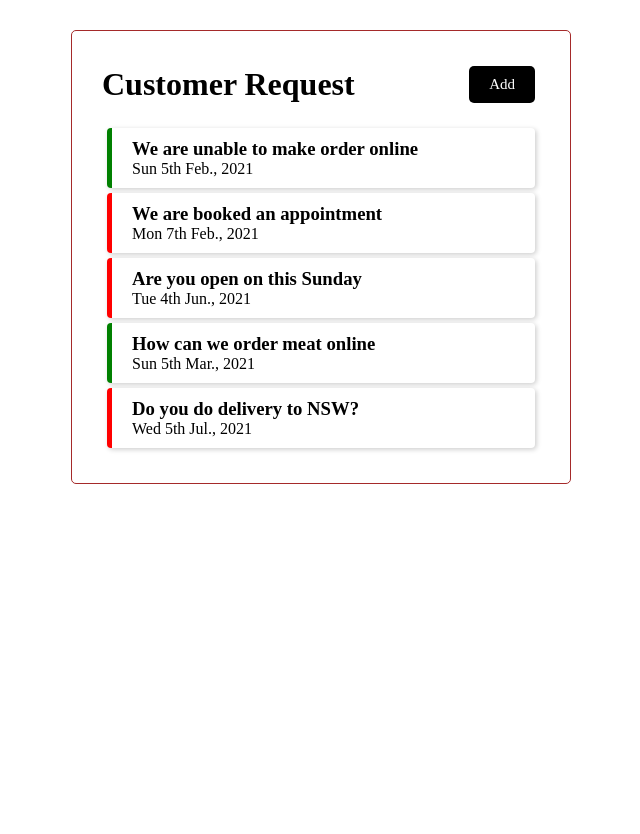
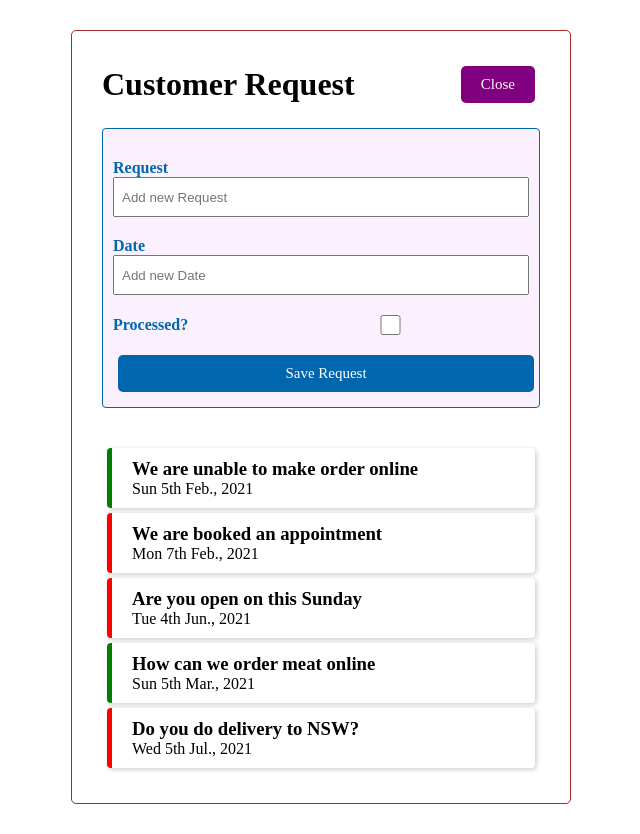
Before and after one commit to sambim/customer-request, a React (Create React App) app: page / in a window 1280 px wide. Both pictures are taken after a click on the button "Add". Shown: the whole page, without its empty margins (319-959 px from the left). Before the commit the page ends 800 px from the top, so only its background shows below. Built offline with nearby package versions, Linux system fonts and the light colour scheme.

Commit message:
Add Request Form

```diff
--- a/src/App.js
+++ b/src/App.js
@@ -1,16 +1,22 @@
-import React from 'react'
+import React, {useState} from 'react'
 import Header from "./component/Header"
+import Posts from './component/Posts'
+import RequestForm from './component/RequestForm'
 import Requests from './component/Requests'
 
 const App = () => {
 
+  const [showForm, setShowForm] = useState(false);
 
+  const onClickButton = () => setShowForm(!showForm)
 
 
   return (
     <div className="container">
-      <Header title="Customer Request"/>
+      <Header title="Customer Request" showForm={showForm} onClickAdd={onClickButton}/>
+      {showForm && (<RequestForm />)}
       <Requests />
+      {/* <Posts /> */}
     </div>
   )
 }
--- a/src/component/Button.jsx
+++ b/src/component/Button.jsx
@@ -1,8 +1,8 @@
 import React from 'react'
 
-const Button = ({label}) => {
+const Button = ({ color, label, onClick }) => {
     return (
-        <button className="btn">
+        <button className="btn" onClick={onClick} style={{backgroundColor: color}}>
             {label}
         </button>
     )
--- a/src/component/Header.jsx
+++ b/src/component/Header.jsx
@@ -1,12 +1,15 @@
 import React from 'react'
 import Button from './Button'
 
-const Header = (props) => {
+const Header = ({title, onClickAdd, showForm}) => {
     return (
         <div>
             <header className="header">
-                <h1>{props.title}</h1>
-                <Button label="Add"/>
+                <h1>{title}</h1>
+                <Button
+                label={showForm ? "Close": "Add"}
+                onClick={onClickAdd}
+                color={showForm ? "purple" : "green"}/>
             </header>
 
         </div>
--- /dev/null
+++ b/src/component/Post.jsx
@@ -0,0 +1,12 @@
+import React from 'react'
+
+const Post = ({post}) => {
+    return (
+        <div className={"request processed"}>
+            <h3>{post.title}</h3>
+            <p>{post.body}</p>
+        </div>
+    )
+}
+
+export default Post
--- /dev/null
+++ b/src/component/Posts.jsx
@@ -0,0 +1,28 @@
+import React, {useState, useEffect} from 'react'
+import Post from './Post';
+
+const Posts = () => {
+    const url = "https://jsonplaceholder.typicode.com/posts";
+
+    const [posts, setPosts] = useState([]);
+    const [loading, setLoading] = useState(true)
+
+    useEffect(() => {
+        fetch(url)
+            .then(response => response.json())
+            .then(json => {
+                setPosts(json);
+                setLoading(false);
+            });
+    }, []);
+
+
+    return (
+        <div>
+            {loading && "LOADING"}
+            {!loading && posts.map((post) => (<Post post={post} key={post.id} />))}
+        </div>
+    )
+}
+
+export default Posts
--- /dev/null
+++ b/src/component/RequestForm.jsx
@@ -0,0 +1,24 @@
+import React from 'react'
+
+const RequestForm = () => {
+    return (
+        <form className="add-form">
+            <div className="form-control">
+                <label>Request</label>
+                <input type="text" placeholder="Add new Request"/>
+            </div>
+            <div className="form-control">
+                <label>Date</label>
+                <input type="text" placeholder="Add new Date"/>
+            </div>
+            <div className="form-control form-control-check">
+                <label>Processed?</label>
+                <input type="checkbox"/>
+            </div>
+
+            <input type="submit" value="Save Request" className="btn btn-block"/>
+        </form>
+    )
+}
+
+export default RequestForm
--- a/src/index.css
+++ b/src/index.css
@@ -70,3 +70,49 @@ body {
   justify-content: space-between;
   align-items: center;
 }
+
+.add-form {
+  margin-bottom: 40px;
+  border: solid 1px #0066ae;
+  padding: 10px;
+  border-radius: 4px;
+  background-color: #faf0fe;
+}
+
+.form-control {
+  margin: 20px 0;
+}
+
+.form-control label {
+  display: block;
+  font-size: 16px;
+  color: #0066ae;
+  font-weight: bold;
+}
+
+.form-control input {
+  width: 100%;
+  height: 40px;
+  padding: 3px 7px;
+}
+
+.form-control-check {
+  display: flex;
+  align-items: center;
+  justify-content: space-between;
+}
+
+.form-control-check label {
+  flex: 1;
+}
+
+.form-control-check input {
+  flex: 2;
+  height: 20px;
+}
+
+.btn-block {
+  display: block;
+  width: 100%;
+  background-color: #0066ae;
+}
```
Also changed, not shown: src/component/Request.jsx (line endings or trailing spaces).
